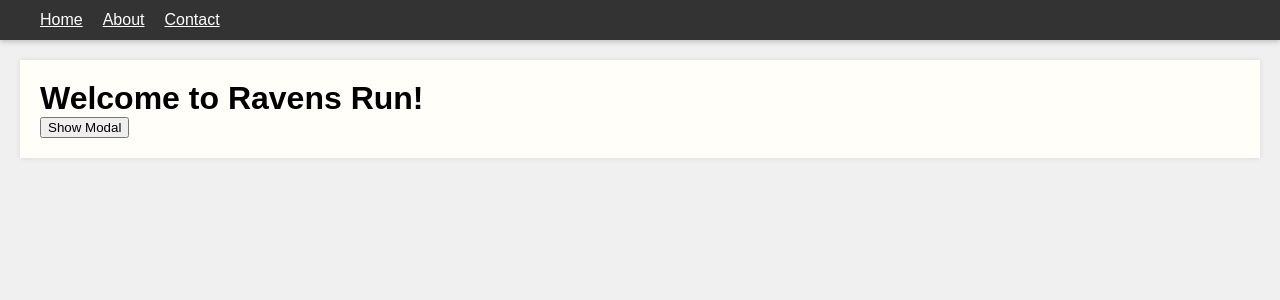
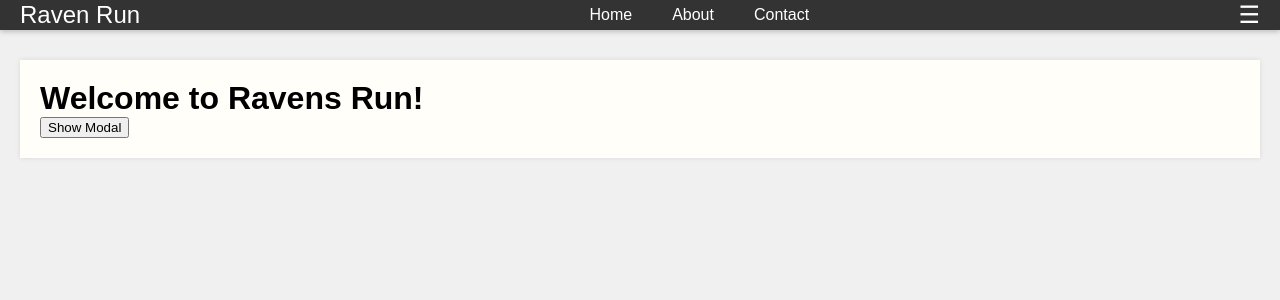
Before and after one commit to ApplianceAssistant/Raven_Run, a React (Create React App) app: page / in a window 1280 px wide. Shown: the top 300 px of the page. Built offline with nearby package versions, Linux system fonts and the light colour scheme.

Commit message:
ask the code suggested updates to header and css

```diff
--- a/src/components/Header.js
+++ b/src/components/Header.js
@@ -1,78 +1,29 @@
-import React, { useState, useEffect, useRef } from 'react';
+import React, { useState } from 'react';
 import { Link } from 'react-router-dom';
+import '../css/Header.scss';
 
 function Header() {
-  const [showSidebar, setShowSidebar] = useState(false);
-  const [isMobile, setIsMobile] = useState(false);
-  const sidebarRef = useRef(null);
+  const [isMenuOpen, setIsMenuOpen] = useState(false);
 
-  const routes = [
-    { path: '/', label: 'Home' },
-    { path: '/about', label: 'About' },
-    { path: '/contact', label: 'Contact' },
-  ];
-
-  const handleSidebarToggle = () => {
-    setShowSidebar(!showSidebar);
-  };
-
-  const handleOutsideClick = (e) => {
-    if (sidebarRef.current && !sidebarRef.current.contains(e.target)) {
-      setShowSidebar(false);
-    }
-  };
-
-  useEffect(() => {
-    const handleResize = () => {
-      setIsMobile(window.innerWidth < 500);
-    };
-
-    window.addEventListener('resize', handleResize);
-    setIsMobile(window.innerWidth < 500);
-
-    return () => {
-      window.removeEventListener('resize', handleResize);
-    };
-  }, []);
-
-  useEffect(() => {
-    if (isMobile) {
-      document.addEventListener('mousedown', handleOutsideClick);
-    } else {
-      document.removeEventListener('mousedown', handleOutsideClick);
-    }
-
-    return () => {
-      document.removeEventListener('mousedown', handleOutsideClick);
-    };
-  }, [isMobile]);
-
-  const renderMenuItems = () => {
-    return routes.map((route) => (
-      <li key={route.path}>
-        <Link to={route.path}>{route.label}</Link>
-      </li>
-    ));
+  const toggleMenu = () => {
+    setIsMenuOpen(!isMenuOpen);
   };
 
   return (
-    <header>
-      <nav>
-        {isMobile ? (
-          <div className={`menu mobile-menu`}>
-            <span className="menu-icon" onClick={handleSidebarToggle}>
-              {showSidebar ? '✕' : '☰'}
-            </span>
-            {showSidebar && (
-              <div className={`sidebar`} ref={sidebarRef}>
-                <ul>{renderMenuItems()}</ul>
-              </div>
-            )}
-          </div>
-        ) : (
-          <ul className={`desktop-menu`}>{renderMenuItems()}</ul>
-        )}
+    <header className="header">
+      <div className="logo">
+        <Link to="/">Raven Run</Link> {/* Replace with your logo or brand name */}
+      </div>
+      <nav className={isMenuOpen ? "nav-menu open" : "nav-menu"}>
+        <ul>
+          <li><Link to="/" onClick={toggleMenu}>Home</Link></li>
+          <li><Link to="/about" onClick={toggleMenu}>About</Link></li>
+          <li><Link to="/contact" onClick={toggleMenu}>Contact</Link></li>
+        </ul>
       </nav>
+      <div className="menu-toggle" onClick={toggleMenu}>
+        {isMenuOpen ? '✕' : '☰'}
+      </div>
     </header>
   );
 }
--- a/src/css/Header.scss
+++ b/src/css/Header.scss
@@ -1,6 +1,61 @@
-/* Header.scss */
 .header {
-    background-color: #333;
-    color: #fff;
-    /* Add more styles here */
+  display: flex;
+  justify-content: space-between;
+  align-items: center;
+  background-color: #333;
+  color: white;
+  padding: 0 20px;
+
+  .logo {
+    font-size: 1.5em;
+
+    a {
+      color: white;
+      text-decoration: none;
+    }
   }
+
+  .nav-menu {
+    ul {
+      list-style: none;
+      display: flex;
+
+      li {
+        margin: 0 10px;
+
+        a {
+          color: white;
+          text-decoration: none;
+
+          &:hover {
+            text-decoration: underline;
+          }
+        }
+      }
+    }
+
+    &.open {
+      // Example for a mobile view
+      position: absolute;
+      top: 100%; // Position right below the header
+      left: 0;
+      right: 0;
+      background-color: #333; // Same as the header for a consistent look
+      display: block;
+
+      ul {
+        display: block; // Stack the links vertically
+        text-align: center; // Center-align the text
+
+        li {
+          padding: 10px 0; // Add some padding for touch targets
+        }
+      }
+    }
+  }
+
+  .menu-toggle {
+    cursor: pointer;
+    font-size: 1.5em;
+  }
+}
```
